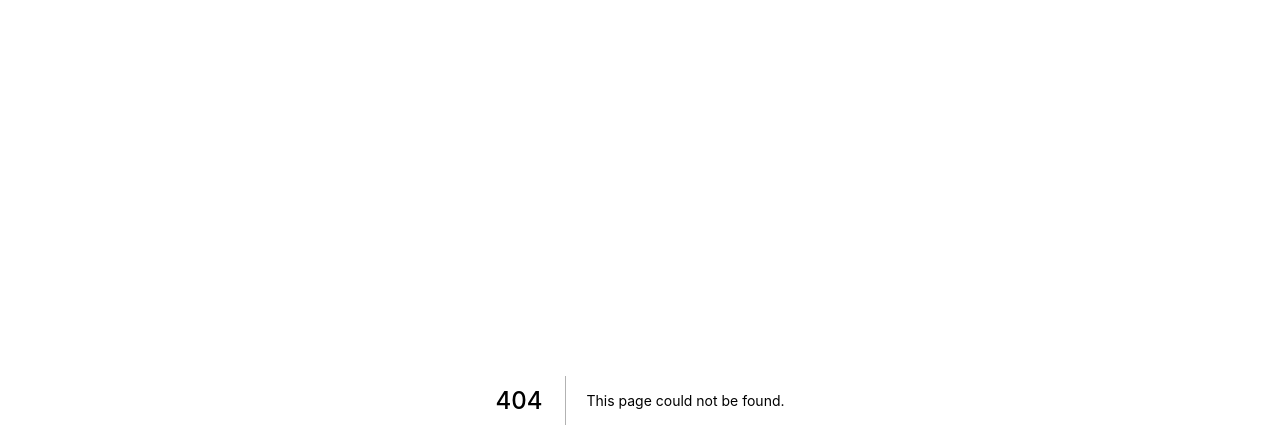
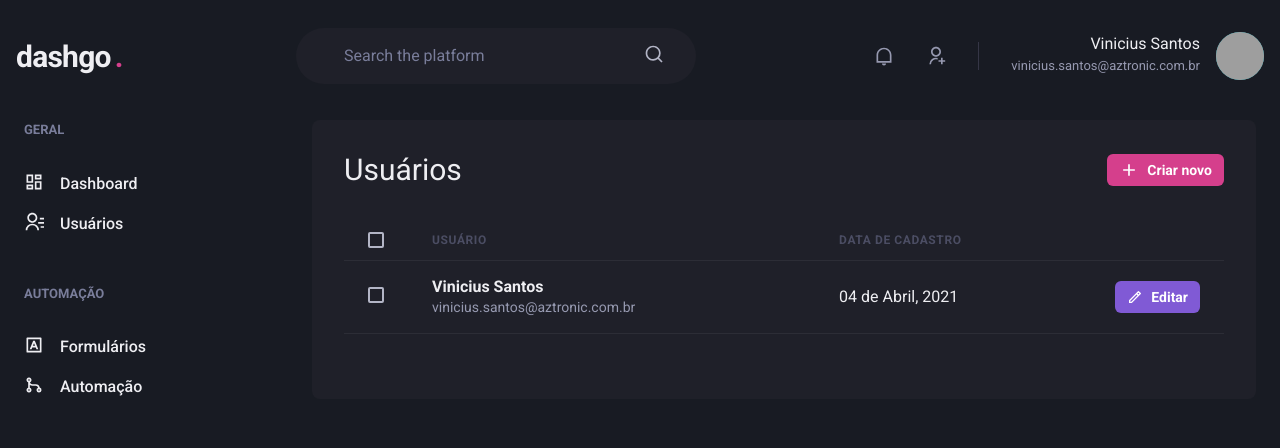
Before and after one commit to vini-cius/dashgo, a Next.js app: page /users in a window 1280 px wide. Before the commit this address had no page. Shown: the top 448 px of the page. Built offline with nearby package versions, Linux system fonts and the light colour scheme; grey boxes are pictures that could not be loaded.

Commit message:
Página: Lista de usuários

```diff
--- a/src/pages/_document.tsx
+++ b/src/pages/_document.tsx
@@ -8,6 +8,7 @@
           <link rel="preconnect" href="https://fonts.googleapis.com" />
           <link rel="preconnect" href="https://fonts.gstatic.com" crossOrigin="" />
           <link href="https://fonts.googleapis.com/css2?family=Roboto:wght@400;500;700&display=swap" rel="stylesheet" />
+          <title>dashgo</title>
         </Head>
         <body>
           <Main />
--- /dev/null
+++ b/src/pages/users/index.tsx
@@ -0,0 +1,72 @@
+import { Box, Button, Flex, Heading, Icon, Text, Table, Thead, Tbody, Tr, Td, Th, Checkbox } from "@chakra-ui/react";
+import { RiAddLine, RiPencilLine } from "react-icons/ri";
+import { Header } from "../../components/Header";
+import { Sidebar } from "../../components/Sidebar";
+
+export default function UserList() {
+  return (
+    <Box>
+      <Header />
+
+
+      <Flex w="100%" my="6" maxWidth={1480} mx="auto" px="6">
+        <Sidebar />
+
+        <Box flex="1" borderRadius={8} bg="gray.800" p="8">
+          <Flex mb="8" justify="space-between" align="center">
+            <Heading size="lg" fontWeight="normal">
+              Usuários
+            </Heading>
+
+            <Button
+              as="a"
+              size="sm"
+              fontSize="sm"
+              colorScheme="pink"
+              leftIcon={<Icon as={RiAddLine} fontSize="20" />}
+            >
+              Criar novo
+            </Button>
+          </Flex>
+
+          <Table colorScheme="whiteAlpha">
+            <Thead>
+              <Tr>
+                <Th px="6" color="gray.300" width="8">
+                  <Checkbox colorScheme="pink" />
+                </Th>
+                <Th>Usuário</Th>
+                <Th>Data de cadastro</Th>
+                <Th width="8"></Th>
+              </Tr>
+            </Thead>
+
+            <Tbody>
+              <Td px="6">
+                <Checkbox colorScheme="pink" />
+              </Td>
+              <Td>
+                <Box>
+                  <Text fontWeight="bold">Vinicius Santos</Text>
+                  <Text fontSize="sm" color="gray.300">vinicius.santos@aztronic.com.br</Text>
+                </Box>
+              </Td>
+              <Td>04 de Abril, 2021</Td>
+              <Td>
+                <Button
+                  as="a"
+                  size="sm"
+                  fontSize="sm"
+                  colorScheme="purple"
+                  leftIcon={<Icon as={RiPencilLine} fontSize="16" />}
+                >
+                  Editar
+                </Button>
+              </Td>
+            </Tbody>
+          </Table>
+        </Box>
+      </Flex>
+    </Box>
+  )
+}
```
